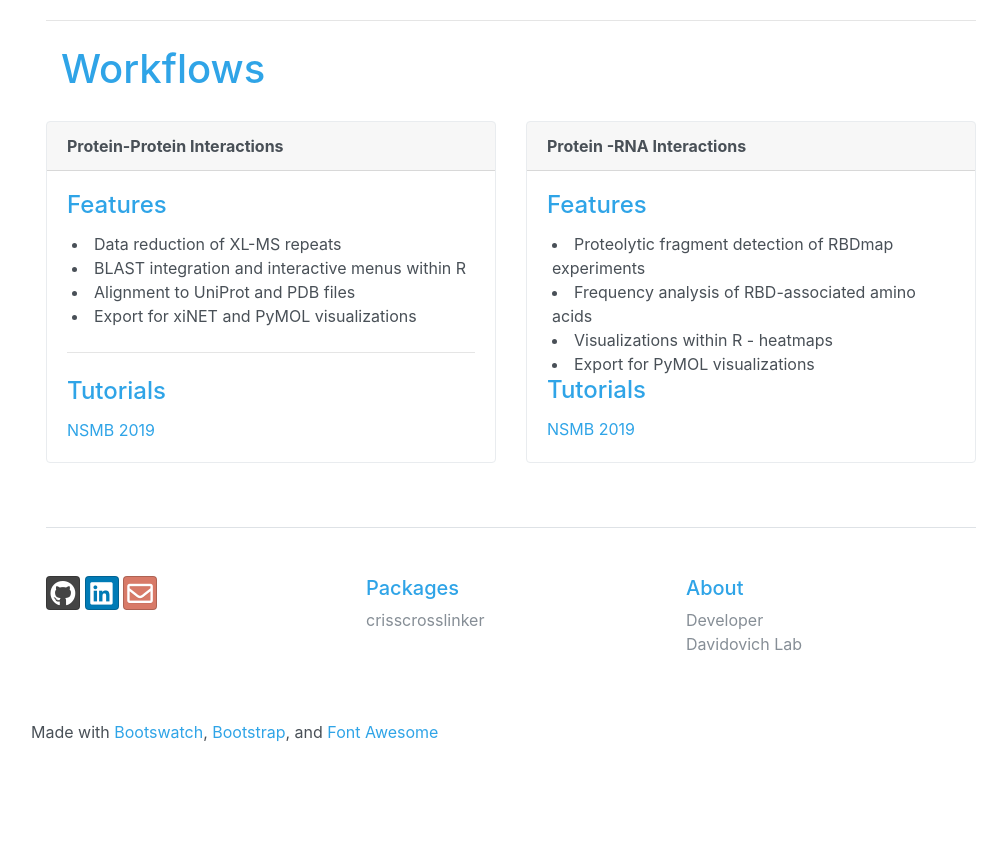
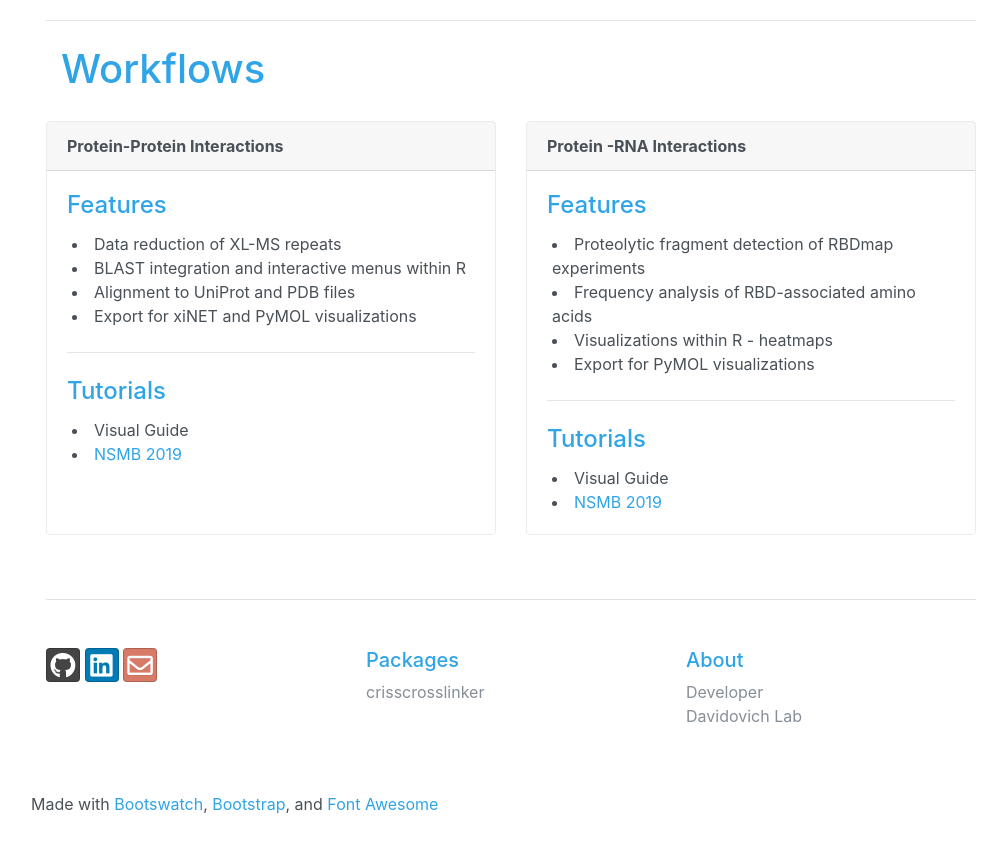
Before and after one commit to egmg726/egmg726.github.io, a Jekyll site: the page built from crisscrosslinker/index.html, in a window 1280 px wide and 900 px high, scrolled down 1391 px, cut to the strip 20-873 px from the top of the window. Shown: the whole strip, without its empty margins (129-1136 px from the left). Built offline with Jekyll 4.4.1, drawn with Linux system fonts in a browser that asks for light colours; before the commit the page ends 2219 px from its top, so only the background shows below that.

Commit message:
made tutorials into bullets

```diff
--- a/crisscrosslinker/index.html
+++ b/crisscrosslinker/index.html
@@ -57,7 +57,7 @@ title: crisscrosslinker
 
 <div class="row" style="padding-top:10px">
 <div class="card-deck mb-2 mx-auto">
-<div class="card border-secondary mb-2" style="max-width:60rem;">
+<div class="card border-secondary mb-2" style="max-width:40rem;">
   <div class="card-header"><b>Protein-Protein Interactions</b></div>
   <div class="card-body">
     <h4 class="card-title">Features</h4>
@@ -69,10 +69,13 @@ title: crisscrosslinker
     </div>
     <hr class="my-4">
         <h4 class="card-title">Tutorials</h4>
-    <p class="card-text"><a href="nsmb_pipeline_ppi.html">NSMB 2019</a></p>
+            <div style='padding-left:5px'>
+    <li>Visual Guide </i>
+    <li><a href="nsmb_pipeline_ppi.html">NSMB 2019</a></li>
+    </div>
   </div>
 </div>
-<div class="card border-secondary mb-2" style="max-width:60rem;">
+<div class="card border-secondary mb-2" style="max-width:40rem;">
   <div class="card-header"><b>Protein
   -RNA Interactions</b></div>
   <div class="card-body">
@@ -83,9 +86,13 @@ title: crisscrosslinker
     <li>Visualizations within R - heatmaps</li>
     <li>Export for PyMOL visualizations</li>
     </div>
+<hr class="my-4">
+    <h4 class="card-title">Tutorials</h4>
+    <div style='padding-left:5px'>
+    <li>Visual Guide </i>
+    <li><a href="nsmb_pipeline_rbdmap.html">NSMB 2019</a></li>
+    </div>
 
-    <h4 class="card-title">Tutorials</h4>
-    <p class="card-text"><a href="nsmb_pipeline_rbdmap.html">NSMB 2019</a></p>
   </div>
 </div>
 </div> <!--card-deck mb-3 text-center"-->
```
